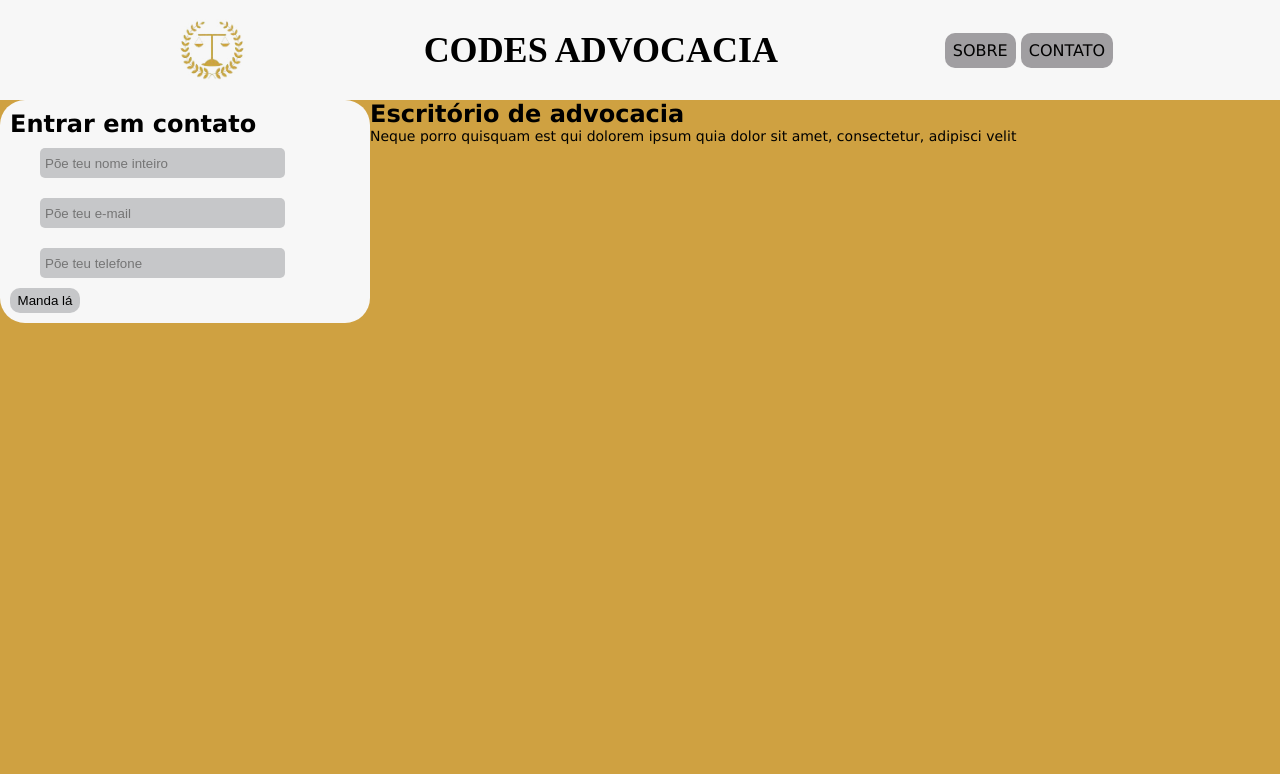
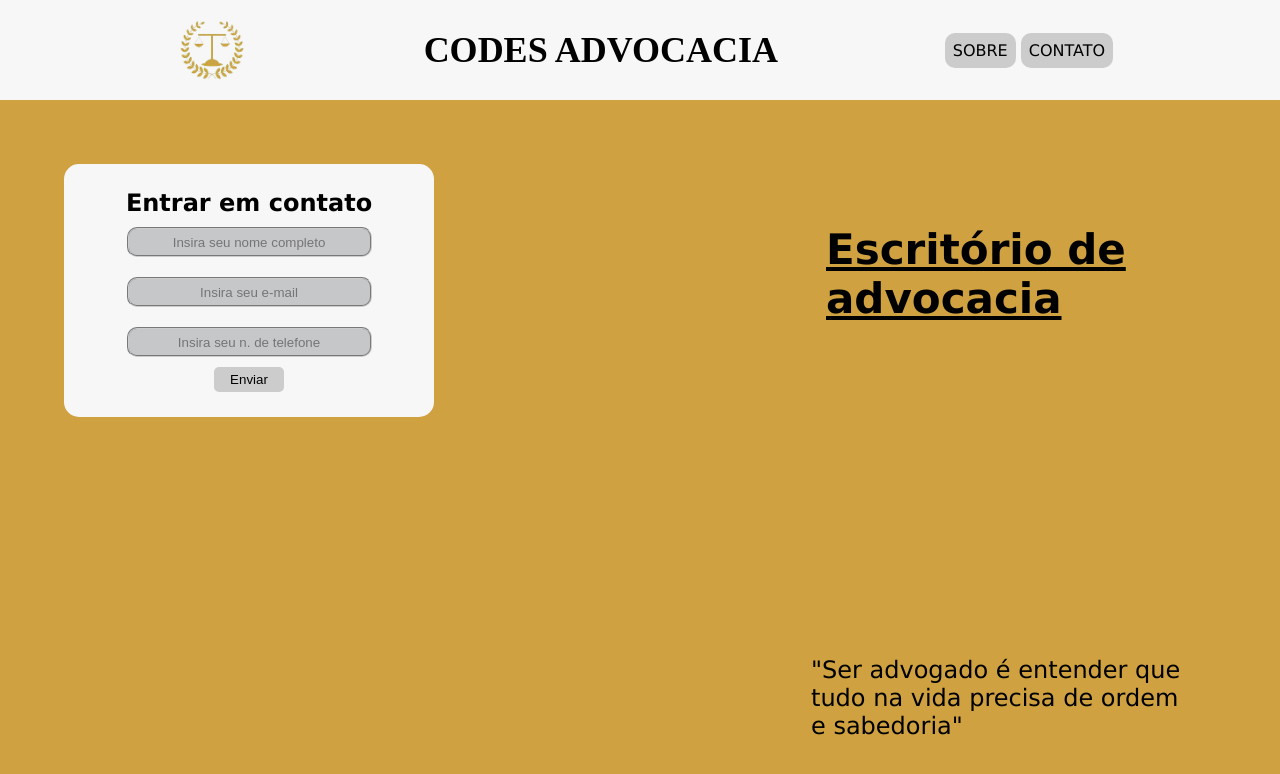
Before and after one commit to EduardoTarouco/landing-advocacia, a plain HTML site: page html/index.html in a window 1280 px wide. Drawn offline with Linux system fonts and the light colour scheme; a web font is replaced by a local one.

Commit message:
Formatted landing style.

```diff
--- a/css/style.css
+++ b/css/style.css
@@ -1,13 +1,6 @@
 *{
     padding: 0px;
     margin: 0px;
-}
-h1 {
-    font-size: 36px;
-}h2, h3{
-    font-size: 24px;
-}p {
-    font-size: 14px;
 }
 
 header {
@@ -24,7 +17,7 @@ header {
     font-family: 'Times New Roman', Georgia, Times, serif;
 } .nav {
     border-radius: 10px;
-    background: #a09ea1;
+    background: #ccc;
     padding: 8px;
     border: 1px;
     border-style: none;
@@ -32,41 +25,64 @@ header {
     text-decoration: none;
     color: black;
 } .nav:hover {
-    background: #c6c7c9;
+    background: #999;
 }
 
 body {
     background-color: #cfa141;
     font-family: Verdana, Geneva, Tahoma, sans-serif;
 } #questionary {
+    margin: 5%;
     display: flex;
     flex-wrap: wrap;
+    justify-content: center;
     width: 350px;
-    padding: 10px;
+    padding: 25px 10px 25px 10px;
     float: left;
     border: 1px;
-    border-radius: 25px;
+    border-radius: 15px;
     background: #F7F7F7;
-    align-items: center;
 } .form {
-    border: 2px;
-    border-radius: 5px;
+    border: 2px groove #ccc;
+    border-radius: 10px;
     background: #c6c7c9;
+    text-align: center;
     width: 70%;
     height: 30px;
     margin: 10px 30px 10px 30px;
     padding: 5px;
     box-sizing: border-box;
+    transition: 0.5s;
     outline: none;
-    -webkit-transition: 1s;
-    transition: 1s;
 } .form:focus {
     border: 2px solid #555;
 } #submit {
     border: 2px;
-    border-radius: 10px;
-    background: #c6c7c9;
+    border-radius: 5px;
+    background: #ccc;
     width: 20%;
     padding: 5px;
     text-decoration: none;
+    transition: 1.5s;
+    box-sizing: border-box;
+} #submit:hover {
+    width: 85px;
+    background: #cfa141;
+} h3 {
+    font-family: Verdana, Geneva, Tahoma, sans-serif;
+    font-size: 42px;
+    text-decoration-line: underline;
+    margin: 125px 70px 0px 0px;
+    float: right;
+    width: 30%;
+} span {
+    font-family: "SoDo Sans Semibold", Verdana, Tahoma, sans-serif;
+    width: 30%;
+    text-decoration: none;
+    font-size: 24px;
+    margin: 0px 85px 60px 0px;
+} .footer {
+    position: fixed;
+    bottom: 0px;
+    right: 0px;
 }
--- a/html/index.html
+++ b/html/index.html
@@ -3,6 +3,7 @@
     <head>
         <meta charset="utf-8">
         <title>Codes Advocacia</title>
+        <link href="https://db.onlinewebfonts.com/c/d7e8a95865396cddca89b00080d2cba6?family=SoDo+Sans+SemiBold" rel="stylesheet">
         <link rel="stylesheet" href="../css/style.css"/>
         <meta rel="shortcut icon" href="../icon/icone.jpeg"/>
     </head>
@@ -18,17 +19,13 @@
         <main>
             <div id="questionary">
                 <h2>Entrar em contato</h2>
-                <input type="text" placeholder="Põe teu nome inteiro" name="username" class="form"/>
-                <input type="email" placeholder="Põe teu e-mail" name="email" class="form"/>
-                <input type="tel" placeholder="Põe teu telefone" maxlength="11" name="phone" class="form"/>
-                <button type="submit" name="submit" id="submit">Manda lá</button>
+                <input type="text" placeholder="Insira seu nome completo" name="username" class="form"/>
+                <input type="email" placeholder="Insira seu e-mail" name="email" class="form"/>
+                <input type="tel" placeholder="Insira seu n. de telefone" maxlength="11" pattern="{0-9}[11]" name="phone" class="form"/>
+                <button type="submit" name="submit" id="submit">Enviar</button>
             </div>
             <h3>Escritório de advocacia</h3>
-            <p>Neque porro quisquam est qui dolorem ipsum quia dolor sit amet,
-            consectetur, adipisci velit</p>
+            <span class="footer">"Ser advogado é entender que tudo na vida precisa de ordem e sabedoria"</span>
         </main>
-        <footer>
-            <!-- Conteúdo do footer -->
-        </footer>
     </body>
 </html>
```
